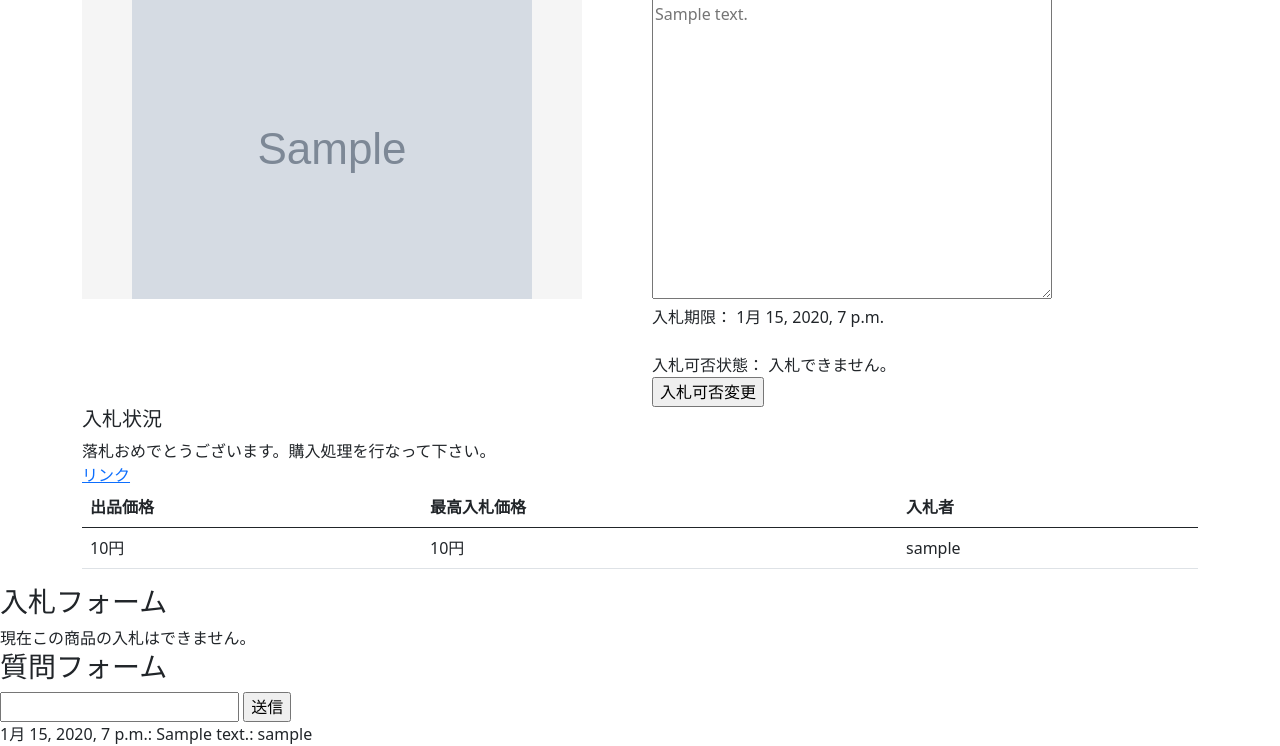
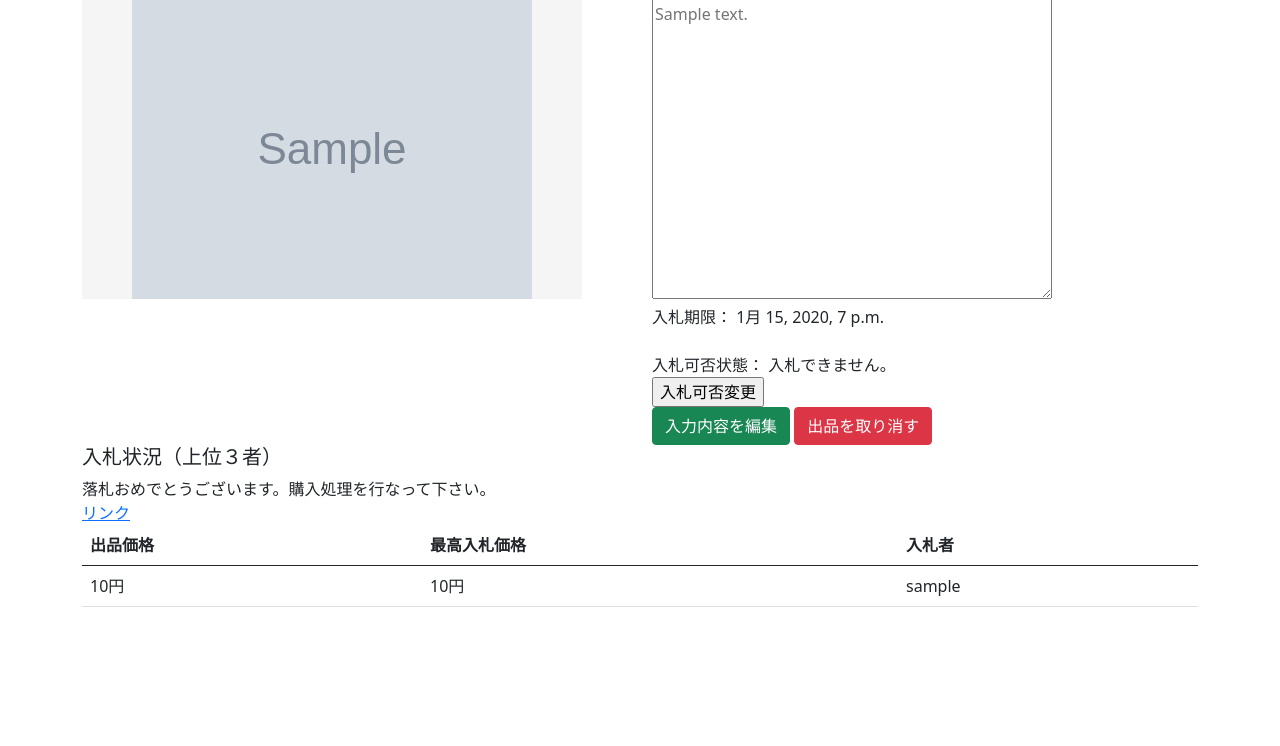
Before and after one commit to betitch/Django-project, a Django app: page /single/1/ in a window 1280 px wide. Shown: the part 221-967 px from the top of the page. After the commit the page ends 828 px from the top, so only its background shows below. Run offline with Django 3.2, Linux system fonts and the light colour scheme; a user stored in the database is signed in; tables that the repository leaves empty hold one stand-in row (values such as "Sample post"); grey boxes marked "Sample" are stand-in pictures; parts of the project's set-up code (start-up, migrations or seed data) failed here and were passed over.

Commit message:
add edit delete view

```diff
--- a/market/models.py
+++ b/market/models.py
@@ -13,19 +13,19 @@ class Category(models.Model):
 class Product(models.Model):
     # Category モデルの id （プライマリーキー？）を記録する
     # on_delete は紐付く Category が消された時の挙動 mocels.CASCADE カテゴリが消された時 Producut も消される。
-    category = models.ForeignKey(Category,verbose_name="カテゴリ",on_delete=models.CASCADE, null=True, blank=True)  # 都合上 mull,blank=True にしたが、よくないはず
-    name = models.CharField(verbose_name="商品名", max_length=20, blank=True)  # verbose_name は管理サイト表示用 都合上 blank=True にしたが、よくないはず
-    price = models.IntegerField(verbose_name='希望売却価格', null=True, blank=True)      # 都合上 null,blank=True にしたが、よくないはず
+    category = models.ForeignKey(Category,verbose_name="カテゴリ",on_delete=models.CASCADE, blank=True)  # blank=True にするものは通常？
+    name = models.CharField(verbose_name="商品名", max_length=20, blank=True)  # verbose_name は管理サイト表示用
+    price = models.IntegerField(verbose_name='希望売却価格', blank=True)
 
     # １対多でユーザーモデルと紐つける。 ユーザーはクラスを作らなくて良い。
     user = models.ForeignKey(User, verbose_name='出品者', on_delete=models.SET_NULL, null=True, blank=True)  # 最初 on_delete=models.SET_NULL　になっていたが何故？
-                                                                                                            # マイグレート時エラーが出たため、null=True をプラスしたがOK？
+
     image = models.ImageField(verbose_name="商品画像", blank=True, default='noImage.png')
     description = models.CharField(verbose_name="商品説明", max_length=200, blank=True)
 
     # 入札期限を投稿時に入れる。入札期限を設けない場合にも対応させる。
     # 現在時刻と比較して、過ぎていれば、入札できないようにする。
-    deadline = models.DateTimeField(verbose_name="入札期限", null=True, blank=True)
+    deadline = models.DateTimeField(verbose_name="入札期限", blank=True)
 
     # Trueで入札できる、Falseで入札できない(Falseの状態で落札できるようにする)
     # これがFalseのとき、最高値で入札したユーザーの落札が決定。
--- a/market/templates/market/single.html
+++ b/market/templates/market/single.html
@@ -39,11 +39,60 @@ HTML のコメント <!--  --> が、Django のブロック内に入るとエラ
                 {% csrf_token %}                                {# .id は model 作成時点で default で付与される → プライマリキー #}
                 <input type="submit" value="入札可否変更">    {# Post されると、View 側でブーリアンを反転させる仕様になっている #}
             </form>
+
+            <style>
+                .edit_chk {
+                    display: none;
+                }
+                .edit_area {
+                    display: none;
+                }
+                /* edit_chk が check されたら、edit_area を表示する */
+                .edit_chk:checked ~ .edit_area {
+                    display: block;
+                }
+            </style>
+            <input id="edit_chk" class="edit_chk" type="checkbox">     {# この checkbox を介する必要ある？ #}
+            <label class="btn btn-success" for="edit_chk">入力内容を編集</label>
+
+            <form class="edit_area" enctype="multipart/form-data" action="{% url 'market:myedit' product.id %}" method="post">   {# url の逆引き #}
+                {% csrf_token %}
+                <label for="category">カテゴリ</label>
+                <select name="category" id="category">
+                    {% for category in categories %}
+                    <option value="{{ category.id }}" {% if product.category.id == category.id %}selected{% endif %}>{{ category.name }}</option>
+                    {% endfor %}
+                </select><br><br>
+
+                {# 入力必須項目等を表示するには？ #}
+                <label for="name">商品名：</label>
+                <input type="text" id="name" name="name" value="{{ product.name}}"><br><br>
+
+                <label for="image">商品画像：</label>
+                <input type="file" id="image" name="image"><br><br>
+
+                <label for="description">商品説明</label>
+                <textarea id="description" name="description">{{ product.description }}</textarea><br><br>
+
+                <label for="price">希望売却価格</label>
+                <input type="number" id="priice" name="price" value="{{ product.price}}"><br><br>
+
+                <label for="deadline">出品期限</label>
+                <input type="date" id="deadline" name="deadline" value="{{ product.deadline}}"><br><br>
+
+                <input type="submit" value="変更する">
+            </form>
+
+            <form action="{% url 'market:mydelete' product.id %}" method="post" style="display: inline-block;" onsubmit="if(confirm('本当に削除しますか？')){ return true } else { return false};">
+                {% csrf_token %}
+                <input class="btn btn-danger" type="submit" value="出品を取り消す">
+            </form>
+
             {% endif %}
         </div>
     </div>
 
-    <h5>入札状況</h5>
+    <h5>入札状況（上位３者）</h5>
     <table class="table tabele-striped table-hover tabele-bordered">
         <thead>
             <tr>
@@ -52,7 +101,7 @@ HTML のコメント <!--  --> が、Django のブロック内に入るとエラ
                 <th>入札者</th>
             </tr>
         </thead>
-        {% for cart in carts %}
+        {% for cart in top_three_bidders %}
         <tr>
             <td>{{ product.price }}円</td>
             <td>{{ cart.price }}円</td>
@@ -81,7 +130,7 @@ HTML のコメント <!--  --> が、Django のブロック内に入るとエラ
 
 </div>
 
-
+{% if product.user != request.user %}
     <h3>入札フォーム</h3>
 
     {# フォームの送信先はSingleViewのpostメソッド #}
@@ -108,6 +157,7 @@ HTML のコメント <!--  --> が、Django のブロック内に入るとエラ
     <div>{{ message.dt }}: {{ message.content }}: {{ message.user }}</div>
     {% endfor %}
 
+{% endif %}
 
 
 {% endblock %}
--- a/market/urls.py
+++ b/market/urls.py
@@ -5,13 +5,15 @@ app_name = "market"
 urlpatterns = [
     path("", views.index),
     path("index/", views.index, name="index"),
-    path("mylist/", views.mylist, name="mylist"),             #　mylistにpkはいらない。request.userでできる
-    path("single/<int:pk>/", views.single, name="single"),    # single ページには primary key で飛ぶ前提？
+    path("mylist/", views.mylist, name="mylist"),                   #　mylistにpkはいらない。request.userでできる
+    path("single/<int:pk>/", views.single, name="single"),          # single ページには primary key で飛ぶ前提？
     path("product_bid_status/<int:pk>/", views.product_bid_status, name="product_bid_status"),
-    path("message/<int:pk>/", views.message, name="message"),    # ページとしては single が表示されて、url は
-    path("mypage/", views.mypage, name="mypage"),                # product_bid_status/<int:pk>/ になる ？
+    path("message/<int:pk>/", views.message, name="message"),       # ページとしては single が表示されて、url は
+    path("mypage/", views.mypage, name="mypage"),                   # product_bid_status/<int:pk>/ になる ？
     path("mypost/", views.mypost, name="mypost"),
     #path("mypost/<int:pk>/", views.mypost, name="mypost_single"),
+    path("nyedit/<int:pk>", views.myedit, name="myedit"),           # url に対応する表示されるページは無くてOK？
+    path("delete/<int:pk>/", views.mydelete, name="mydelete"),
     path("session_create/<int:pk>/", views.session_create, name="session_create"),
     path("checkout/", views.checkout, name="checkout"),
 ]
--- a/market/views.py
+++ b/market/views.py
@@ -5,6 +5,8 @@ from .forms import ProductForm,CartForm, UserForm, MessageForm
 from django.utils import timezone
 import magic
 from django.db.models import Q    # Query ビルダを使うため、import
+
+from django.forms.models import model_to_dict    # MyEditView で使用
 
 # ALLOWED_MIME = ["application/pdf"]
 
@@ -41,7 +43,9 @@ class SingleView(View):
         context['highest'] = Cart.objects.filter(product=pk, product__is_bid=False).order_by("-price").first()
                                                                    # ↑アンスコ２つは、外部キー属性にアクセスするショートカット
         """
-                                                                                        # less than equal
+        context["top_three_bidders"] = Cart.objects.filter(product=pk).order_by("-price")[:3]
+
+                                                                                       # less than equal
         query = Q(product=pk, product__is_bid=False) | Q(product=pk, product__deadline__lte=timezone.now())
         context["highest"] = Cart.objects.filter(query).order_by("-price").first()
 
@@ -99,7 +103,7 @@ class MyPostView(View):
     def get(self, request, *args, **kwargs):
         context = {}               # 初期化する時としない時があるのは何故？
         context["categories"] = Category.objects.all()   # get した時、category が不足してるんだっけ？
-
+                                                         # 当初 get 時には category しか context が無い？
         return render(request, 'market/mypost.html', context)
 
     def post(self, request, *args, **kwargs):
@@ -164,44 +168,51 @@ class MyPostView(View):
 mypost = MyPostView.as_view()
 
 
-""" 編集用 Viwe とするか？ MySingleEditView ?
-class MySingleView(View):                            # 該当商品を一つ取ってくる。 そういえば、最初は商品が無いな。
+class MyEditView(View):
+    """ Edit は get いらないんだっけ？
     def get(self, request, pk, *args, **kwargs):
         product = Product.objects.filter(id=pk).first()
-        carts = Cart.objects.filter(product=pk).order_by("-price")
-        messages = Message.objects.filter(product=pk).order_by("-dt")
-        context = {"product":product, "carts":carts, "messages":messages}  # product の中に image も入っている。
-        # 現在時刻をコンテキストに入れる。
-        context["now"] = timezone.now()
+        context = {"product":product}
+        context["categories"] = Category.objects.all()    # context の書き方どちらがいい？
 
-        # 最高値のcartだけ取り出す。order_byとfirstで最高値のデータだけ出せる。
-        # TODO: deadlineも参考にする。is_bidがFalseもしくは、deadlineがすぎている場合。OR検索になる。
-        # OR検索をするためにはクエリビルダが必要。
-        context['highest'] = Cart.objects.filter(product=pk, product__is_bid=False).order_by("-price").first()
-                                                                   # ↑アンスコ２つは、外部キー属性にアクセスするショートカット
-        return render(request, "market/mysingle.html", context)
+        return render(request, "market/single.html", context)
+    """
 
     # 出品商品の属性編集    なんか instance の指定が必要になるらしい。
     def post(self, request, pk, *args, **kwargs):
+        product = Product.objects.filter(id=pk).first()   # 編集対象の product を指定
 
-        # price しか含まれていないので、
-        copied = request.POST.copy()            # QueryDict 型らしい
-        copied["user"]      = request.user    # ログイン中の user_name が入ってくる。
+        # 未入力のフィールドに対して現在のデータを使用する
+        initial_data = model_to_dict(product)   # 既存のproductのデータをdict形式で取得
+        post_data = request.POST.copy()         # POSTデータをmutableなdictとして取得
+        for key, value in initial_data.items():
+            if not post_data.get(key):          # このフィールドが未入力の場合
+                post_data[key] = value          # 既存のデータを使用
 
-        # 指定した商品は入札できるかどうかをチェックした上で、入札処理をする。
-        copied["product"]   = Product.objects.filter(id=pk, is_bid=True).first()
-
-        form = ProductForm(copied)
+        form = ProductForm(post_data, request.FILES, instance=product)  # これだけで Edit になる？
 
         if form.is_valid():
             form.save()
         else:
             print(form.errors)
 
-        return redirect("market:mysingle", pk)     # urls の app_name と name を組み合わせている。
+        return redirect("market:single", pk)
 
-single = MySingleView.as_view()
-"""
+myedit = MyEditView.as_view()
+
+
+class MyDeleteView(View):
+    def post(self, request, pk, *args, **kwargs):
+        product = Product.objects.filter(id=pk).first()
+        product.delete()
+
+        return redirect("market:mylist")
+
+mydelete = MyDeleteView.as_view()
+
+
+
+
 
 
 # 出品した商品を入札できない状態にする。
```
Also changed, not shown: market/templates/market/mypost.html (+3 -5 lines), market/migrations/0016_auto_20230924_1423.py (added). Lines whose indentation alone changed are shown as unchanged.
